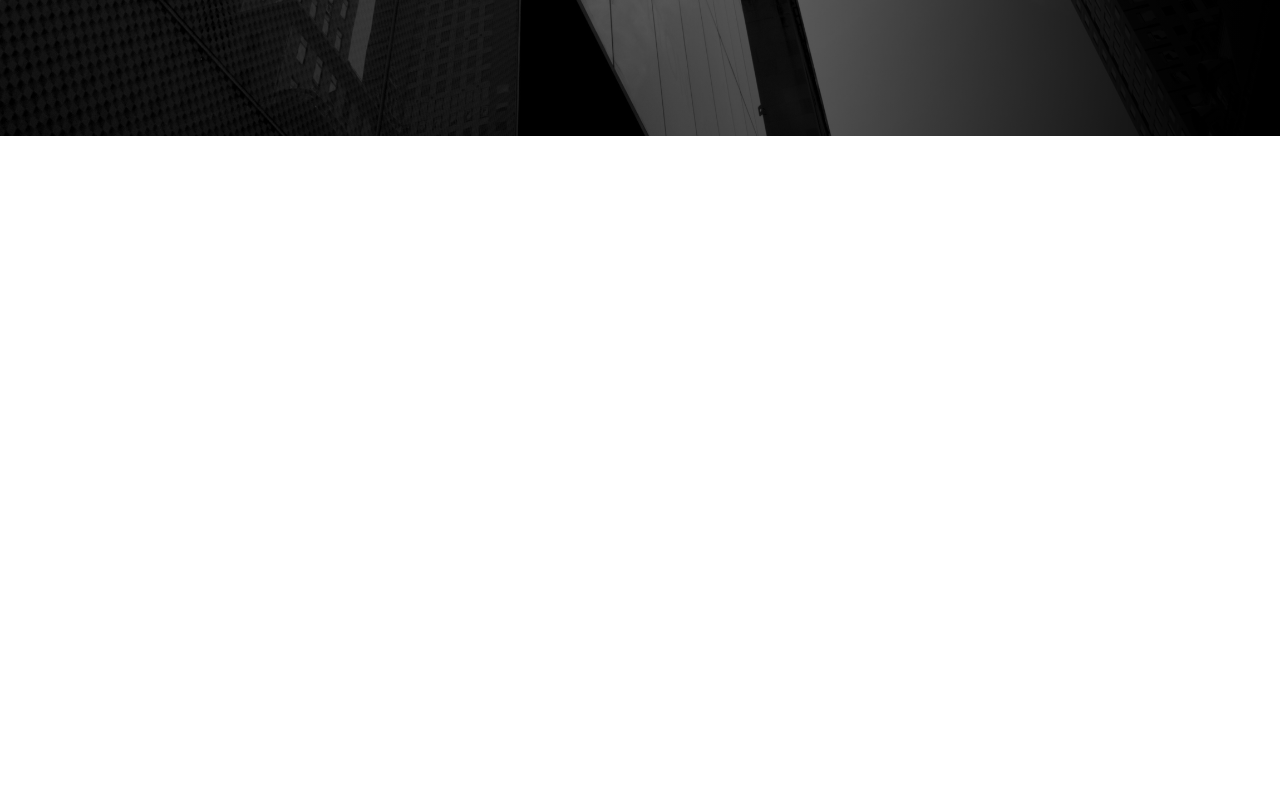
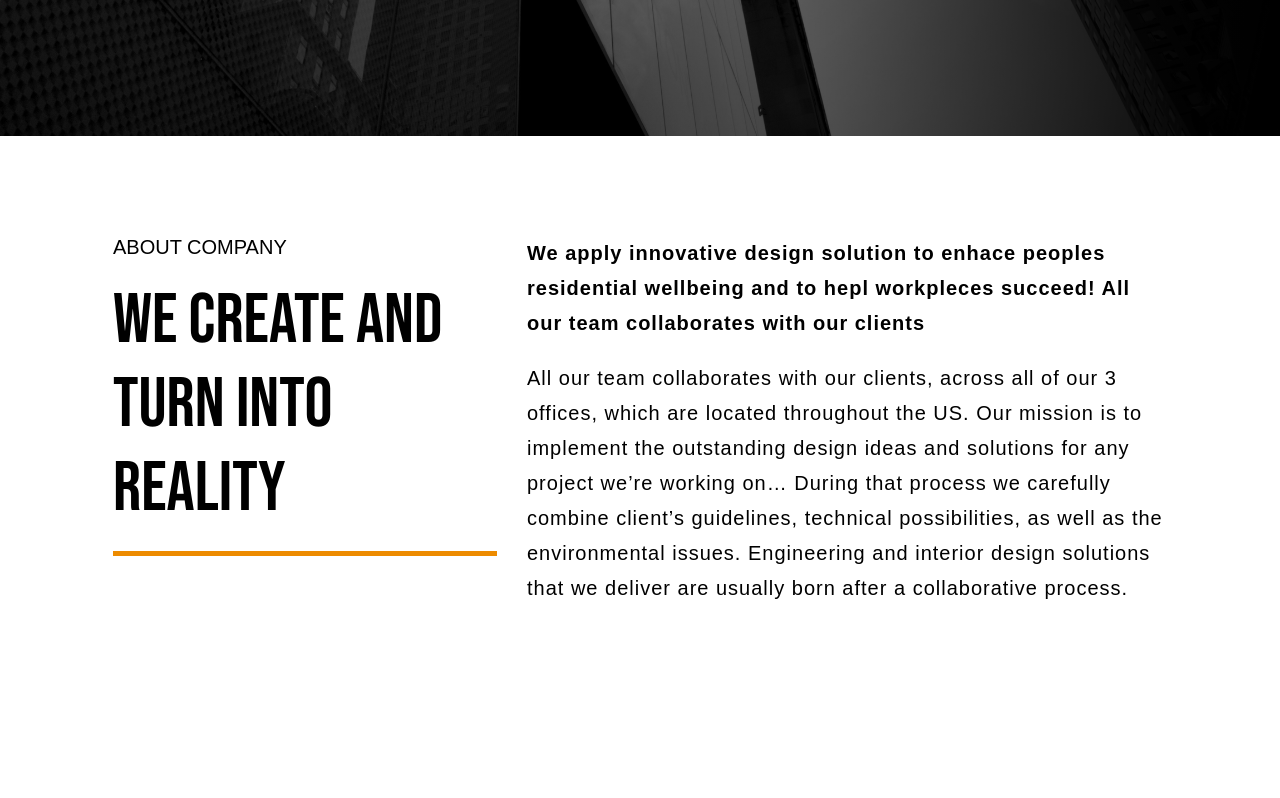
Before and after one commit to deoclecianoFilho/siteEletricista, a PHP site: page / in a window 1280 px wide. Shown: the part 777-1575 px from the top of the page. Before the commit the page ends 913 px from the top, so only its background shows below. Run offline with PHP 8.4, Linux system fonts and the light colour scheme.

Commit message:
adição da seção conteudo 1

```diff
--- a/css/style.css
+++ b/css/style.css
@@ -104,3 +104,55 @@ a {
   box-shadow: rgba(0, 0, 0, 0.6) 0 2px 4px;
   transform: translateY(0);
 }
+
+.conteudo1{
+    display: flex;
+    justify-content: center;
+    /* align-items: center; */
+    margin-top: 100px;
+    width: 100%;
+    height: 500px;
+
+}
+
+.conteudo1 .div1{
+    /* background-color: tomato; */
+    width: 30%;
+    margin-right: 30px;
+
+}
+.conteudo1 .div2{
+    /* background-color: tomato; */
+    width: 50%;
+    font-weight: lighter;
+    font-family:'Segoe UI', Tahoma, Geneva, Verdana, sans-serif;
+}
+
+.conteudo1 .div1 p{
+    font-size: 20px;
+    margin-bottom: 20px;
+}
+
+.conteudo1 .div1 h1{
+    font-size: 70px;
+    font-family: "Bebas Neue", system-ui;
+    font-weight: 400;
+    font-style: normal;
+    border-bottom: solid 5px #ed8b00;
+    padding-bottom: 20px;
+}
+
+.conteudo1 .div2 .primeiro{
+    margin-bottom: 20px;
+    font-size: 20px;
+    letter-spacing: 1px;
+    line-height: 35px;
+    font-weight: bold;
+}
+.conteudo1 .div2 p{
+    margin-bottom: 20px;
+    font-size: 20px;
+    letter-spacing: 1px;
+    line-height: 35px;
+    font-weight: lighter;
+}
--- a/index.html
+++ b/index.html
@@ -6,7 +6,7 @@
     <meta name="viewport" content="width=device-width, initial-scale=1.0">
     <link rel="stylesheet" href="css/style.css">
     <link rel="stylesheet" href="javascript/script.js">
-    <link href="https://fonts.googleapis.com/css2?family=Bebas+Neue&family=Montserrat:ital,wght@0,100..900;1,100..900&display=swap" rel="stylesheet">
+    <link href="https://fonts.googleapis.com/css2?family=Bebas+Neue&display=swap" rel="stylesheet">
     <title>TecnoDeo</title>
 </head>
 <body>
@@ -29,6 +29,23 @@
             </div>
         </div>
     </section>
+    <section class="conteudo1">
+        <div class="div1">
+            <p>ABOUT COMPANY</p>
+            <h1>WE CREATE AND TURN INTO REALITY</h1>
+        </div>
+        <div class="div2">
+            <P class="primeiro">We apply innovative design solution to enhace peoples residential wellbeing and to hepl workpleces succeed! All our team collaborates with our clients </P>
+            <p>
+                All our team collaborates with our clients, across all of our 3 offices, which are located throughout the US. Our mission is to implement the outstanding design ideas and solutions for any project we’re working on… During that process we carefully combine client’s guidelines, technical possibilities, as well as the environmental issues. Engineering and interior design solutions that we deliver are usually born after a collaborative process.
+            </p>
+        </div>
+    </section>
+    <section class="conteudo2">
+        <div class="fotos"><img src="" alt=""></div>
+        <div class="fotos"></div>
+        <div class="fotos"></div>
+    </section>
     <br><br><br><br><br><br><br><br><br><br>
 </body>
 </html>
```
